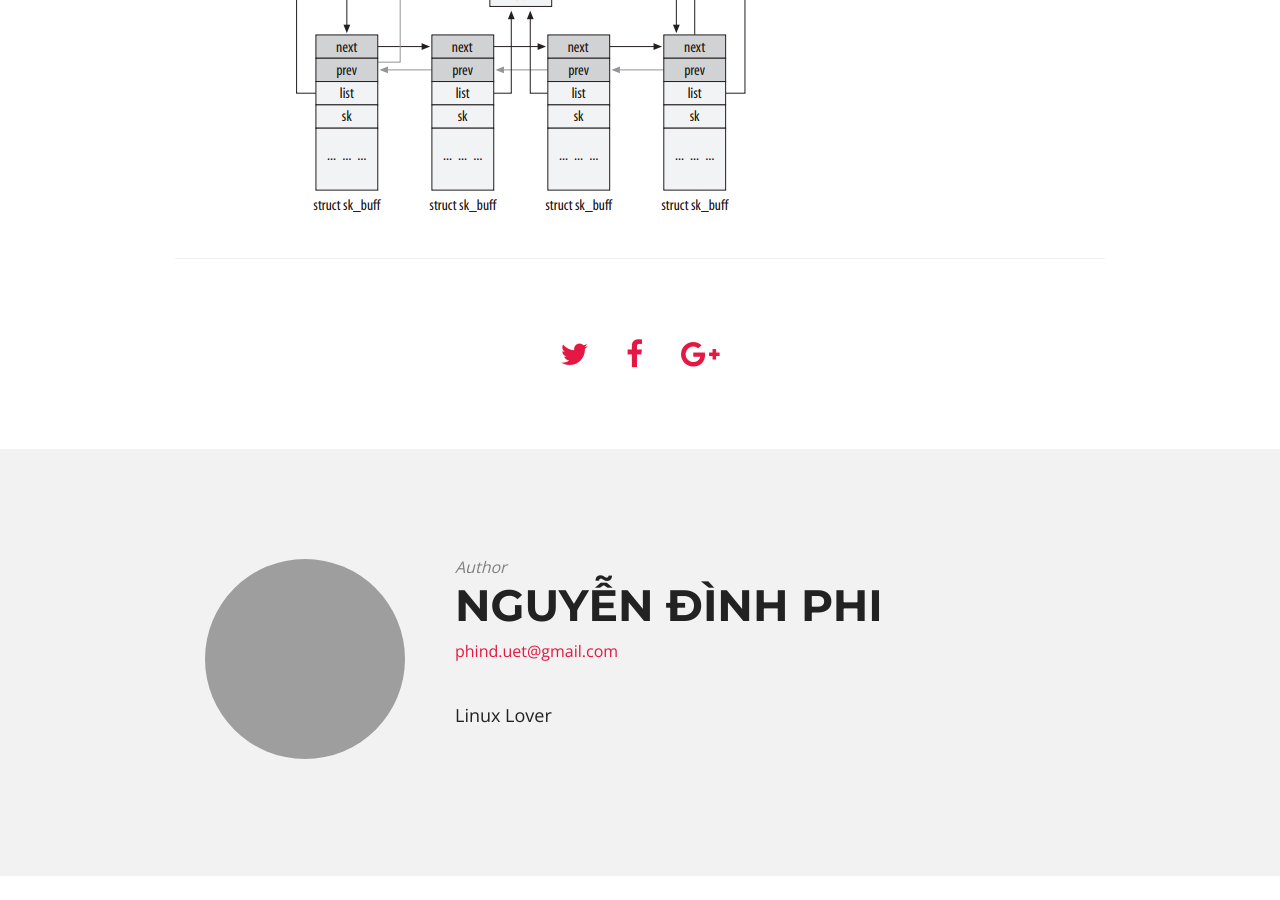
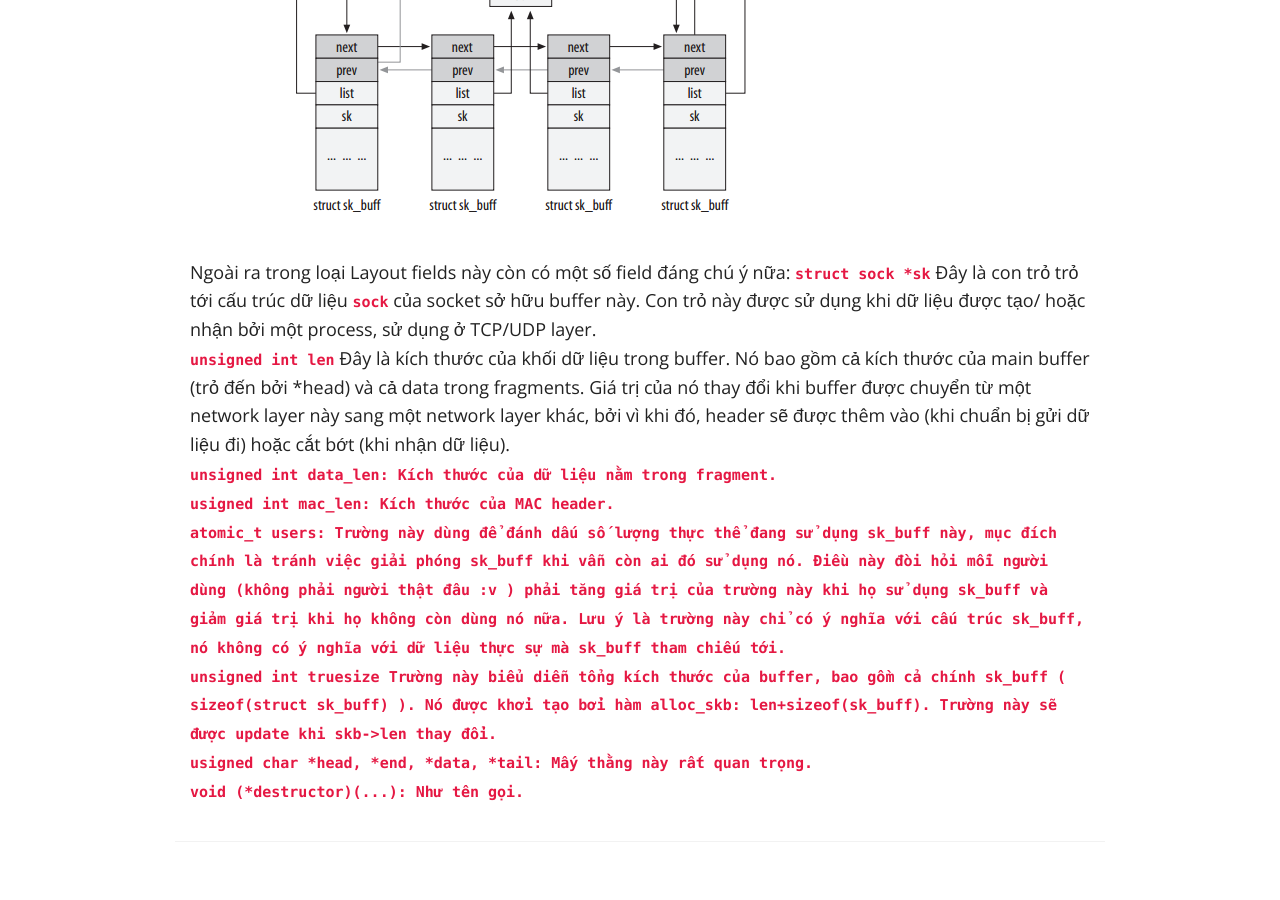
Before and after one commit to ita93/ita93.github.io, a Jekyll site: the page built from _posts/2018-11-11-Struct sk_buff.md, in a window 1280 px wide and 900 px high, scrolled down 1735 px. Built offline with Jekyll 4.4.1, drawn with Linux system fonts in a browser that asks for light colours; nearby versions of some CDN libraries; comment, search, counter and statistics services are not loaded.

Commit message:
Layout fields

```diff
--- a/_posts/2018-11-11-Struct sk_buff.md
+++ b/_posts/2018-11-11-Struct sk_buff.md
@@ -36,3 +36,15 @@ struct sk_buff_head{
 Nếu để ý, ta có thể thấy ngay là struct <code>sk_buff_head</code> này sẽ làm cho danh sách liên kết lưu các sk_buff biến thành một danh sách liên kết vòng (<code>sk_buff_head</code> vừa đóng vai trò là head, vừa đóng vai trò là tail.). Việc cấu trúc <code>sk_buff_head</code> có hai trường đầu tiên (next, prev) tương tự với <code>sk_buff</code> còn có một ưu điểm nữa, đó là chỉ cần implement một function để sử dụng cho cả 2 cấu trúc này.
 
 <a href="{{ site.url }}/images/skbuff/list_of_skbuff.PNG"><img src="{{ site.url }}/images/skbuff/list_of_skbuff.PNG"></a>
+
+Ngoài ra trong loại Layout fields này còn có một số field đáng chú ý nữa:
+    <code>struct sock *sk</code> Đây là con trỏ trỏ tới cấu trúc dữ liệu <code>sock</code> của socket sở hữu buffer này. Con trỏ này được sử dụng khi dữ liệu được tạo/ hoặc nhận bởi một process, sử dụng ở TCP/UDP layer.
+    <br/>
+    <code>unsigned int len</code> Đây là kích thước của khối dữ liệu trong buffer. Nó bao gồm cả kích thước của main buffer (trỏ đến bởi *head) và cả data trong fragments. Giá trị của nó thay đổi khi buffer được chuyển từ một network layer này sang một network layer khác, bởi vì khi đó, header sẽ được thêm vào (khi chuẩn bị gửi dữ liệu đi) hoặc cắt bớt (khi nhận dữ liệu).<br/>
+    <code>unsigned int data_len<code>: Kích thước của dữ liệu nằm trong fragment. <br/>
+    <code>usigned int mac_len</code>: Kích thước của MAC header. <br/>
+    <code>atomic_t users</code>: Trường này dùng để đánh dấu số lượng thực thể đang sử dụng sk_buff này, mục đích chính là tránh việc giải phóng <code>sk_buff</code> khi vẫn còn ai đó sử dụng nó. Điều này đòi hỏi mỗi người dùng (không phải người thật đâu :v ) phải tăng giá trị của trường này khi họ sử dụng <code>sk_buff</code> và giảm giá trị khi họ không còn dùng nó nữa. Lưu ý là trường này chỉ có ý nghĩa với cấu trúc <code>sk_buff</code>, nó không có ý nghĩa với dữ liệu thực sự mà <code>sk_buff</code> tham chiếu tới.<br/>
+    <code>unsigned int truesize</code> Trường này biểu diễn tổng kích thước của buffer, bao gồm cả chính <code>sk_buff</code> ( sizeof(struct sk_buff) ). Nó được khởi tạo bởi hàm <code>alloc_skb</code>: len+sizeof(sk_buff).
+    Trường này sẽ được update khi <code>skb->len</code> thay đổi. <br/>
+    <code>usigned char *head, *end, *data, *tail</code>: Mấy thằng này rất quan trọng. <br/>
+    <code>void (*destructor)(...)</code>: Như tên gọi. <br/>
```
